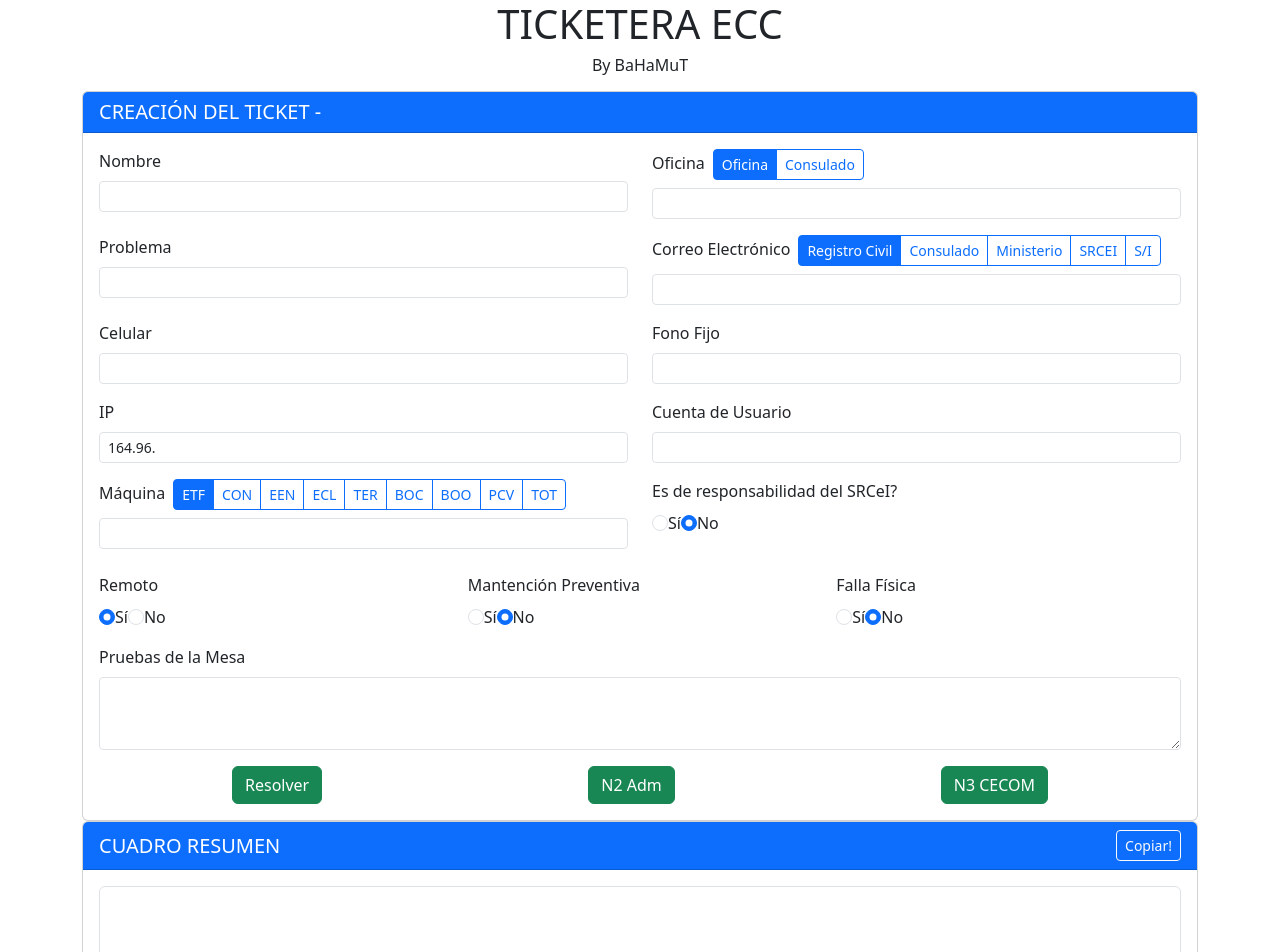
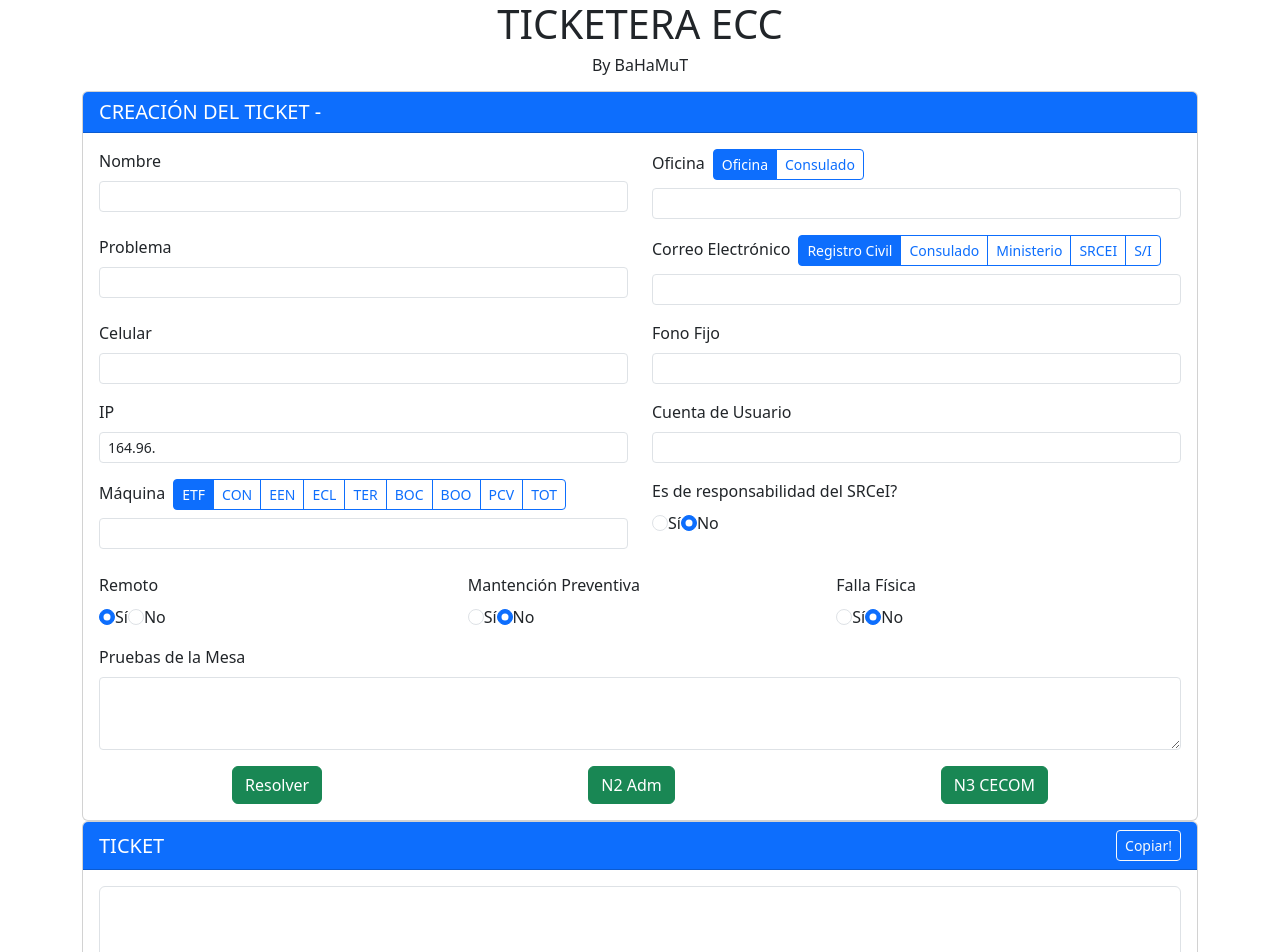
Before and after one commit to BaHaMuT11/ticketera-ecc, a React (Vite) app: page /baha-ticket in a window 1280 px wide. Shown: the top 952 px of the page. Built offline with nearby package versions, Linux system fonts and the light colour scheme.

Commit message:
Se termina despliegue de formulario base en txa resumen
Se termina exteracción y transformación de datos base del formulario

```diff
--- a/package.json
+++ b/package.json
@@ -10,6 +10,7 @@
     "preview": "vite preview"
   },
   "dependencies": {
+    "prop-types": "^15.8.1",
     "react": "^19.0.0",
     "react-dom": "^19.0.0",
     "react-router": "^7.3.0"
--- a/src/components/TicketForm.jsx
+++ b/src/components/TicketForm.jsx
@@ -9,12 +9,42 @@ const TicketForm = () => {
 
     const {userName} = useContext(UserContext);
     const {ticketFormData, setTicketFormData} = useContext(TicketContext);
-    const {setTicket} = useContext(TicketContext);
+    const {ticket, setTicket} = useContext(TicketContext);
 
     const parseTicket = (formTicket) => {
+
+        console.log(formTicket);
+
         const defTipoEstacion = "TIPO ESTACIÓN: " + formTransform(formTicket.tipoMaquina);
         const sb = new StringBuilder(defTipoEstacion);
-        sb.appendLine("NOMBRE MAQUINA: " + formTransform(formTicket.tipoMaquina) + "-" + formTransform(formTicket.maquina))
+
+        sb.appendLine("NOMBRE MAQUINA: " + formTransform(formTicket.tipoMaquina) + "-" + formTransform(formTicket.maquina));
+        sb.appendLine("NOMBRE: " + formTransform(formTicket.nombre));
+        sb.appendLine("EMAIL: " + (
+            formTransform(formTicket.tipoCorreo) === "REGISTROCIVIL"  ? formTransform(formTicket.correoElectronico) + "@REGISTROCIVIL.GOB.CL" :
+            formTransform(formTicket.tipoCorreo) === "CONSULADO" ? formTransform(formTicket.correoElectronico) + "@MINREL.GOB.CL" :
+            formTransform(formTicket.tipoCorreo) === "MINISTERIO" ? formTransform(formTicket.correoElectronico) + "@MINREL.CL" :
+            formTransform(formTicket.tipoCorreo) === "SRCEI" ? formTransform(formTicket.correoElectronico) + "@SRCEI.CL" :
+            formTransform(formTicket.correoElectronico)));
+
+        sb.appendLine("FONO FIJO: " + formTransform(formTicket.fonoFijo));
+        sb.appendLine("CELULAR: " + formTransform(formTicket.celular));
+        sb.appendLine("OFICINA: " + (
+              formTransform(formTicket.tipoOficina) === "OFICINA"  ? "SRCEI "
+            + formTransform(formTicket.oficina) : "CONSULADO " + formTransform(formTicket.oficina)));
+        sb.appendLine("IP: " + formTransform(formTicket.ip));
+        sb.appendLine("CUENTA USUARIO: " + formTransform(formTicket.cuentaUsuario));
+        sb.appendLine("APLICACIÓN CON PROBLEMA: PORTAL IDWAY");
+        sb.appendLine("PROBLEMA: " + formTransform(formTicket.problema));
+        sb.appendLine("PRUEBAS DE LA MESA: " + formTransform(formTicket.pruebasMesa));
+        sb.appendLine("MANTENCIÓN PREVENTIVA: " + (
+        formTransform(formTicket.mantenimiento) === "SI"  ? "SÍ" : "NO"));
+        sb.appendLine("REMOTO: " + (
+        formTransform(formTicket.remoto) === "SI"  ? "SÍ" : "NO"));
+        sb.appendLine("FALLA FÍSICA HARDWARE: " + (
+        formTransform(formTicket.fallaFisica) === "SI"  ? "SÍ" : "NO"));
+
+
         return sb.toString();
     }
 
@@ -115,7 +145,7 @@ const TicketForm = () => {
                                             <label className="btn btn-outline-primary btn-sm" htmlFor="siRadio">S/I</label>
                                         </div>
                                     </label>
-                                    <input type="email" className="form-control form-control-sm" id="correoElectronico"
+                                    <input type="text" className="form-control form-control-sm" id="correoElectronico"
                                            name="correoElectronico" value={ticketFormData.correoElectronico}
                                            onChange={handleChange} required/>
                                 </div>
@@ -293,7 +323,7 @@ const TicketForm = () => {
                 </div>
             </div>
             <div className="col-md-12">
-                <TicketBody />
+                <TicketBody text={ticket} title={"TICKET"} setter={setTicket} />
             </div>
         </>
     );
--- a/src/components/generic/TicketBody.jsx
+++ b/src/components/generic/TicketBody.jsx
@@ -1,22 +1,43 @@
-import {useContext} from "react";
-import {TicketContext} from "../../context/TicketProvider.jsx";
+import PropTypes from "prop-types";
+import {useEffect, useState} from "react";
 
-const TicketBody = () => {
+const TicketBody = (props) => {
 
+    const handleCopy = () => {
+        navigator.clipboard.writeText(text)
+            .then(() => alert("Ticket copiado al portapapeles ;)"))
+            .catch((err) => console.error("Error al copiar :(", err));
+    };
 
-    const {ticket} = useContext(TicketContext);
+    const onChange = (e) => {
+        setText(e.target.value);
+        props.setter(e.target.value);
+    }
+
+    const[text, setText] = useState(props.text);
+
+    useEffect(() => {
+        setText(props.text);
+    }, [props.text]);
+
 
     return (
         <div className="card">
             <div className="card-header text-bg-primary d-flex justify-content-between align-items-center">
-                <h5 className="mb-0">CUADRO RESUMEN</h5>
-                <button className="btn btn-outline-light btn-sm">Copiar!</button>
+                <h5 className="mb-0">{props.title}</h5>
+                <button className="btn btn-outline-light btn-sm" onClick={handleCopy}>Copiar!</button>
             </div>
             <div className="card-body">
-                <textarea className="form-control" rows="4" value={ticket} />
+                <textarea className="form-control" rows="21" value={text} onChange={onChange}/>
             </div>
         </div>
     );
 };
 
+TicketBody.propTypes = {
+    title: PropTypes.string.isRequired,
+    text: PropTypes.string.isRequired,
+    setter: PropTypes.func.isRequired
+}
+
 export default TicketBody;
```
Also changed, not shown: 1 other file (tests, documents, lock files or other folders).
